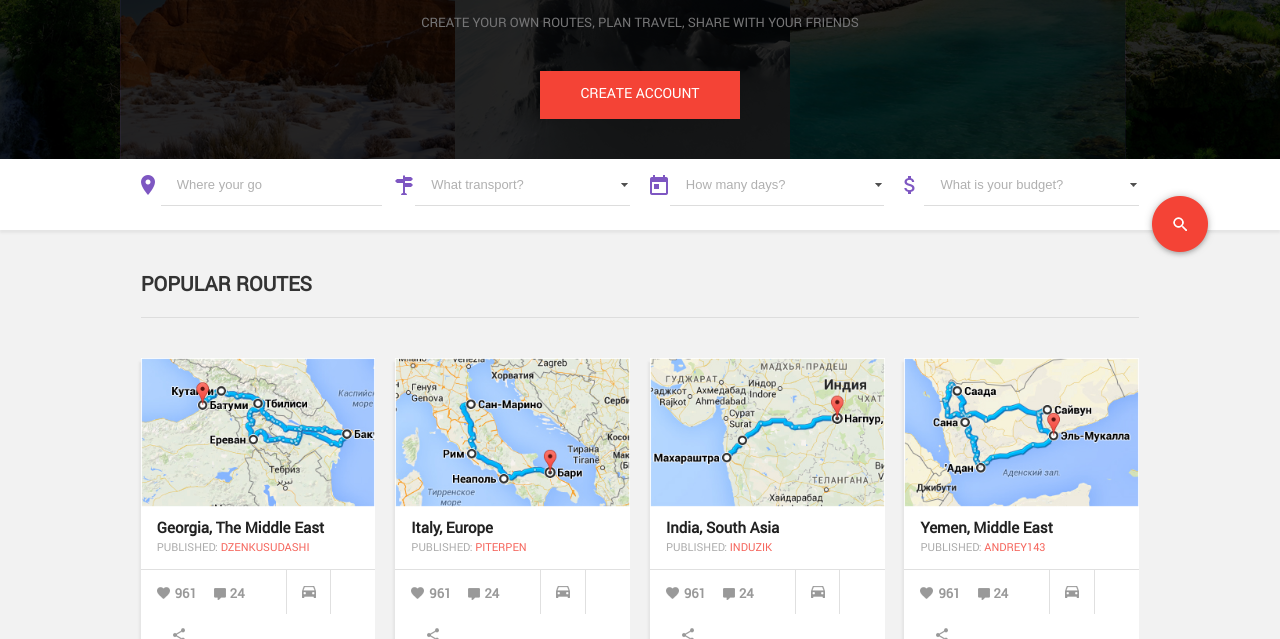
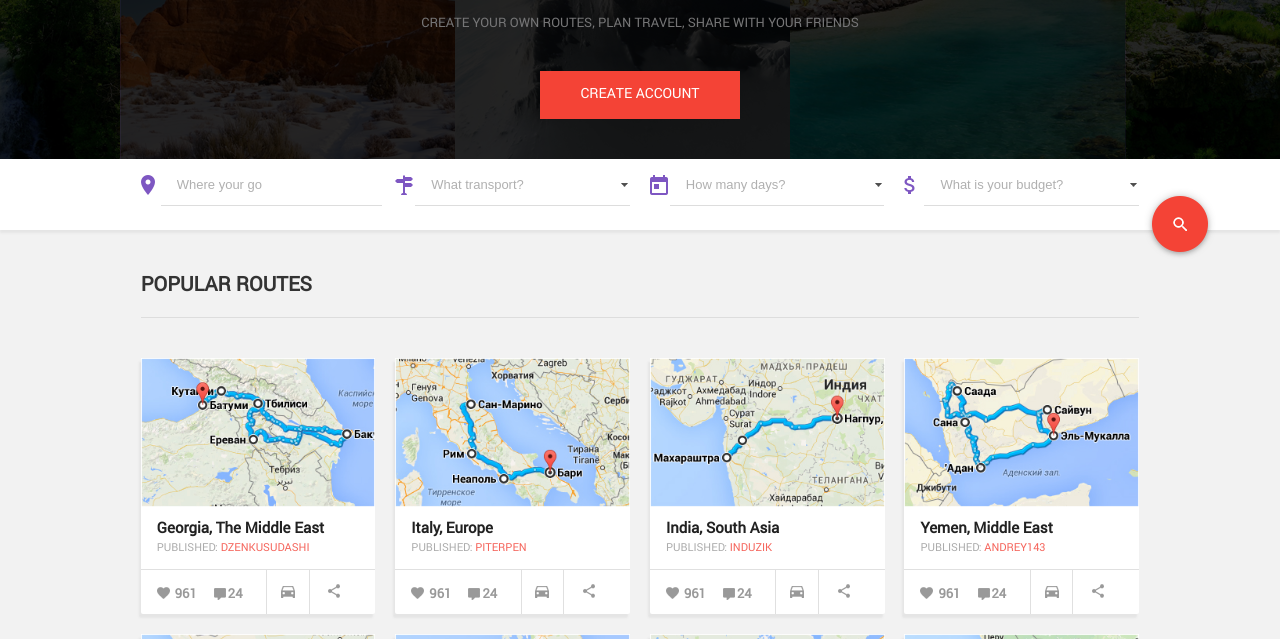
Before and after one commit to Salma-Ahmed/toRoute, a website: page index.html in a window 1280 px wide. Shown: the part 161-800 px from the top of the page. Drawn offline with nearby package versions, Linux system fonts and the light colour scheme; some packages are replaced by stand-ins of ours; files whose address does not match are found by name.

Commit message:
Add files via upload

```diff
--- a/styles/_content.scss
+++ b/styles/_content.scss
@@ -93,11 +93,15 @@
                     background: url(../assets/images/comment.png) left 75% no-repeat;
                     padding-left: 16px;
                     margin-right: 17%;
+                    @media(max-width: 1300px){
+                        padding-left: 14px;
+                        margin-right: 9%;
+                    }
                 }
                 &__car,&__share{
                     padding: 11px 0px;
                     display: inline-block;
-                    width: 20%;
+                    width: 19%;
                     text-align: center;
                 }
                  &__car{
```
Also changed, not shown: assets/main.css.
